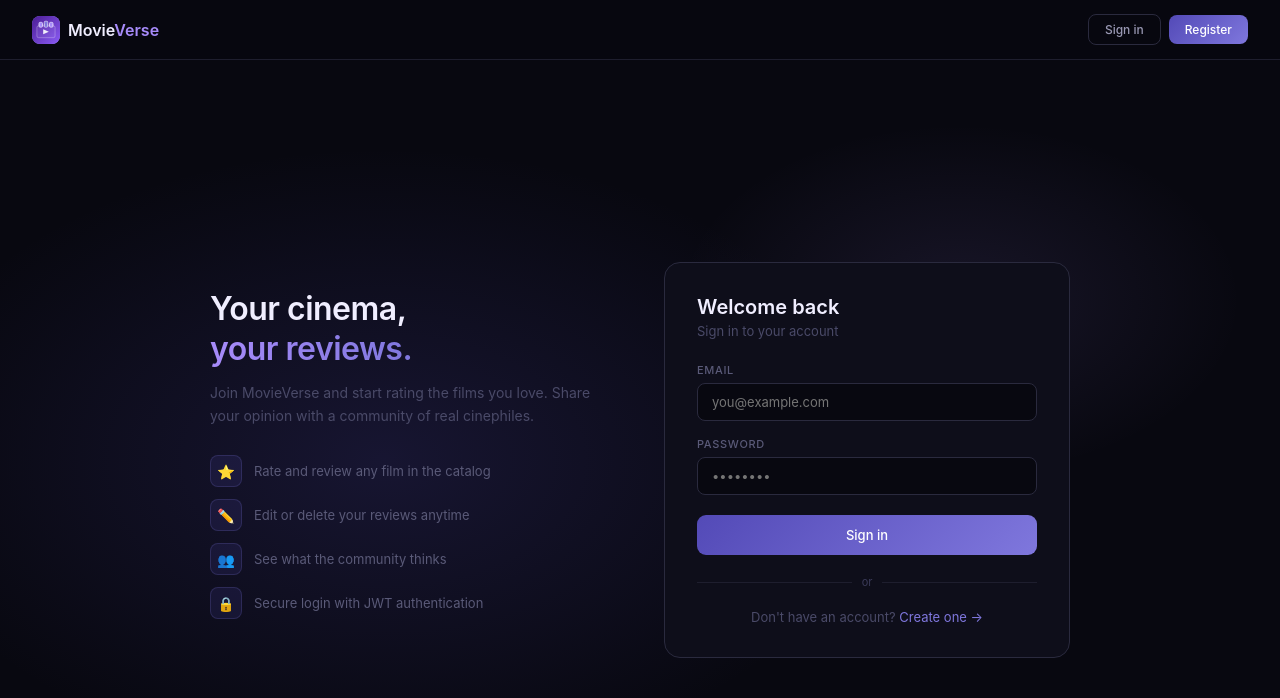
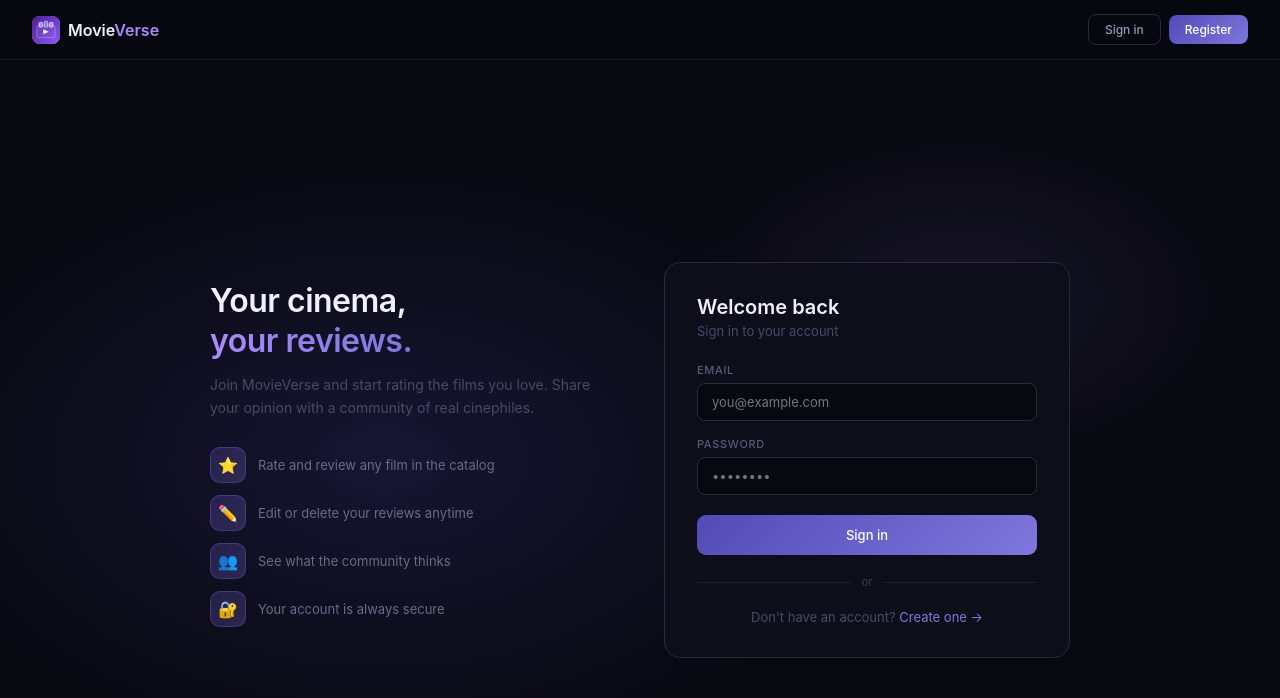
Before and after one commit to marianabarrero/filmlog, a React (Create React App) app in the folder frontend/: page /login in a window 1280 px wide. Shown: the top 698 px of the page. Built offline with nearby package versions, Linux system fonts and the light colour scheme; no server answers.

Commit message:
feat: improve mobile responsiveness and login page design

```diff
--- a/frontend/src/index.css
+++ b/frontend/src/index.css
@@ -41,3 +41,32 @@ button {
 input, textarea {
   font-family: inherit;
 }
+
+@media (max-width: 768px) {
+  .movie-detail-grid {
+    grid-template-columns: 1fr !important;
+  }
+  .reviews-grid {
+    grid-template-columns: 1fr !important;
+  }
+  .admin-grid {
+    grid-template-columns: 1fr !important;
+  }
+  .login-grid {
+    grid-template-columns: 1fr !important;
+  }
+  .movies-grid-container {
+    grid-template-columns: repeat(2, 1fr) !important;
+    padding: 0 16px 16px !important;
+    gap: 10px !important;
+  }
+  .hero-section {
+    padding: 32px 16px 24px !important;
+  }
+  .hero-section h1 {
+    font-size: 26px !important;
+  }
+  .nav-container {
+    padding: 0 16px !important;
+  }
+}
--- a/frontend/src/pages/Login.js
+++ b/frontend/src/pages/Login.js
@@ -1,7 +1,17 @@
-import React, { useState } from 'react';
+import React, { useState, useEffect } from 'react';
 import { Link, useNavigate } from 'react-router-dom';
 import { login } from '../services/api';
 import { useAuth } from '../context/AuthContext';
+
+function useIsMobile() {
+  const [isMobile, setIsMobile] = useState(window.innerWidth < 768);
+  useEffect(() => {
+    const handle = () => setIsMobile(window.innerWidth < 768);
+    window.addEventListener('resize', handle);
+    return () => window.removeEventListener('resize', handle);
+  }, []);
+  return isMobile;
+}
 
 export default function Login() {
   const [email, setEmail] = useState('');
@@ -10,6 +20,7 @@ export default function Login() {
   const [loading, setLoading] = useState(false);
   const { loginUser } = useAuth();
   const navigate = useNavigate();
+  const isMobile = useIsMobile();
 
   const handleSubmit = async (e) => {
     e.preventDefault();
@@ -28,10 +39,26 @@ export default function Login() {
     }
   };
 
+  const inputStyle = {
+    width: '100%', background: '#080810', border: '1px solid #2a2a3e',
+    borderRadius: '8px', padding: '10px 14px', fontSize: '13px',
+    color: '#f0eeff', outline: 'none', fontFamily: 'inherit',
+  };
+
+  const labelStyle = {
+    fontSize: '11px', fontWeight: '500', color: '#5a5a78',
+    display: 'block', marginBottom: '6px',
+    textTransform: 'uppercase', letterSpacing: '0.06em',
+  };
+
   return (
-    <div style={{ minHeight: '100vh', background: '#080810', display: 'flex', alignItems: 'center', justifyContent: 'center', padding: '24px', position: 'relative', overflow: 'hidden' }}>
+    <div style={{ minHeight: '100vh', background: '#080810', display: 'flex', alignItems: 'center', justifyContent: 'center', padding: isMobile ? '16px' : '24px', position: 'relative', overflow: 'hidden' }}>
       <div style={{ position: 'absolute', inset: 0, background: 'radial-gradient(ellipse 60% 60% at 30% 50%,rgba(83,74,183,0.2) 0%,transparent 65%),radial-gradient(ellipse 40% 40% at 75% 30%,rgba(167,139,250,0.1) 0%,transparent 55%)', pointerEvents: 'none' }} />
-      <div style={{ display: 'grid', gridTemplateColumns: '1fr 1fr', gap: '48px', maxWidth: '860px', width: '100%', position: 'relative', zIndex: 1 }}>
+
+      <div style={{ display: 'grid', gridTemplateColumns: isMobile ? '1fr' : '1fr 1fr', gap: isMobile ? '0' : '48px', maxWidth: '860px', width: '100%', position: 'relative', zIndex: 1 }}>
+
+        {/* LEFT SIDE - hidden on mobile */}
+        {!isMobile && (
           <div style={{ display: 'flex', flexDirection: 'column', justifyContent: 'center' }}>
             <h2 style={{ fontSize: '32px', fontWeight: '600', color: '#f0eeff', lineHeight: '1.25', marginBottom: '12px', letterSpacing: '-0.5px' }}>
               Your cinema,<br />
@@ -44,28 +71,43 @@ export default function Login() {
             { icon: '⭐', text: 'Rate and review any film in the catalog' },
             { icon: '✏️', text: 'Edit or delete your reviews anytime' },
             { icon: '👥', text: 'See what the community thinks' },
-            { icon: '🔒', text: 'Secure login with JWT authentication' },
+            { icon: '🔐', text: 'Your account is always secure' },
             ].map((f, i) => (
              <div key={i} style={{ display: 'flex', alignItems: 'center', gap: '12px', marginBottom: '12px' }}>
-              <div style={{ width: '32px', height: '32px', borderRadius: '8px', background: 'rgba(83,74,183,0.15)', border: '1px solid rgba(127,119,221,0.2)', display: 'flex', alignItems: 'center', justifyContent: 'center', fontSize: '14px' }}>{f.icon}</div>
-              <span style={{ fontSize: '13px', color: '#5a5a78' }}>{f.text}</span>
+                <div style={{ width: '36px', height: '36px', borderRadius: '10px', background: 'linear-gradient(135deg,rgba(83,74,183,0.3),rgba(167,139,250,0.2))', border: '1px solid rgba(127,119,221,0.3)', display: 'flex', alignItems: 'center', justifyContent: 'center', fontSize: '16px', flexShrink: 0 }}>
+                 {f.icon}
+                </div>
+                <span style={{ fontSize: '13px', color: '#6b6a88', lineHeight: '1.4' }}>{f.text}</span>
              </div>
             ))}
           </div>
-        <div style={{ background: '#0e0e1a', border: '1px solid #2a2a3e', borderRadius: '16px', padding: '32px' }}>
+        )}
+
+        {/* LOGIN CARD */}
+        <div style={{ background: '#0e0e1a', border: '1px solid #2a2a3e', borderRadius: '16px', padding: isMobile ? '28px 20px' : '32px' }}>
+          {isMobile && (
+            <div style={{ textAlign: 'center', marginBottom: '24px' }}>
+              <div style={{ fontSize: '28px', marginBottom: '8px' }}>🎬</div>
+              <div style={{ fontSize: '18px', fontWeight: '600', color: '#f0eeff', marginBottom: '4px' }}>MovieVerse</div>
+            </div>
+          )}
           <div style={{ fontSize: '20px', fontWeight: '600', color: '#f0eeff', marginBottom: '4px' }}>Welcome back</div>
           <div style={{ fontSize: '13px', color: '#4a4a68', marginBottom: '24px' }}>Sign in to your account</div>
-          {error && <div style={{ background: 'rgba(163,45,45,0.15)', border: '1px solid rgba(163,45,45,0.3)', borderRadius: '8px', padding: '10px 14px', fontSize: '13px', color: '#f09595', marginBottom: '16px' }}>{error}</div>}
+          {error && (
+            <div style={{ background: 'rgba(163,45,45,0.15)', border: '1px solid rgba(163,45,45,0.3)', borderRadius: '8px', padding: '10px 14px', fontSize: '13px', color: '#f09595', marginBottom: '16px' }}>
+              {error}
+            </div>
+          )}
           <form onSubmit={handleSubmit}>
             <div style={{ marginBottom: '16px' }}>
-              <label style={{ fontSize: '11px', fontWeight: '500', color: '#5a5a78', display: 'block', marginBottom: '6px', textTransform: 'uppercase', letterSpacing: '0.06em' }}>Email</label>
-              <input value={email} onChange={e => setEmail(e.target.value)} type="email" placeholder="you@example.com" required style={{ width: '100%', background: '#080810', border: '1px solid #2a2a3e', borderRadius: '8px', padding: '10px 14px', fontSize: '13px', color: '#f0eeff', outline: 'none' }} />
+              <label style={labelStyle}>Email</label>
+              <input value={email} onChange={e => setEmail(e.target.value)} type="email" placeholder="you@example.com" required style={inputStyle} />
             </div>
             <div style={{ marginBottom: '20px' }}>
-              <label style={{ fontSize: '11px', fontWeight: '500', color: '#5a5a78', display: 'block', marginBottom: '6px', textTransform: 'uppercase', letterSpacing: '0.06em' }}>Password</label>
-              <input value={password} onChange={e => setPassword(e.target.value)} type="password" placeholder="••••••••" required style={{ width: '100%', background: '#080810', border: '1px solid #2a2a3e', borderRadius: '8px', padding: '10px 14px', fontSize: '13px', color: '#f0eeff', outline: 'none' }} />
+              <label style={labelStyle}>Password</label>
+              <input value={password} onChange={e => setPassword(e.target.value)} type="password" placeholder="••••••••" required style={inputStyle} />
             </div>
-            <button type="submit" disabled={loading} style={{ width: '100%', background: 'linear-gradient(135deg,#534ab7,#7f77dd)', border: 'none', color: '#fff', padding: '12px', borderRadius: '9px', fontSize: '13px', fontWeight: '500', cursor: loading ? 'not-allowed' : 'pointer', opacity: loading ? 0.7 : 1 }}>
+            <button type="submit" disabled={loading} style={{ width: '100%', background: 'linear-gradient(135deg,#534ab7,#7f77dd)', border: 'none', color: '#fff', padding: '12px', borderRadius: '9px', fontSize: '13px', fontWeight: '500', cursor: loading ? 'not-allowed' : 'pointer', opacity: loading ? 0.7 : 1, fontFamily: 'inherit' }}>
               {loading ? 'Signing in...' : 'Sign in'}
             </button>
           </form>
--- a/frontend/src/pages/MovieDetail.js
+++ b/frontend/src/pages/MovieDetail.js
@@ -123,7 +123,7 @@ export default function MovieDetail() {
 
       {/* MOVIE DETAIL */}
       <div style={{ background: '#0e0e1a', border: '1px solid #2a2a3e', borderRadius: '16px', overflow: 'hidden', marginBottom: '24px' }}>
-        <div style={{ display: 'grid', gridTemplateColumns: '200px 1fr', gap: '0' }}>
+        <div style={{ display: 'grid', gridTemplateColumns: window.innerWidth < 768 ? '1fr' : '200px 1fr', gap: '0' }}>
           <div style={{ background: 'linear-gradient(135deg,#0d0820,#1a1035)', display: 'flex', alignItems: 'center', justifyContent: 'center', minHeight: '280px' }}>
             {movie.poster_url ? (
               <img src={movie.poster_url} alt={movie.title} style={{ width: '100%', height: '100%', objectFit: 'cover' }} />
@@ -178,7 +178,7 @@ export default function MovieDetail() {
         </div>
       </div>
 
-      <div style={{ display: 'grid', gridTemplateColumns: '1fr 1fr', gap: '24px' }}>
+      <div style={{ display: 'grid', gridTemplateColumns: window.innerWidth < 768 ? '1fr' : '1fr 1fr', gap: '24px' }}>
         {/* REVIEWS LIST */}
         <div>
           <h2 style={{ fontSize: '14px', fontWeight: '500', color: '#5a5a78', textTransform: 'uppercase', letterSpacing: '0.08em', marginBottom: '16px' }}>
```
Lines whose indentation alone changed are shown as unchanged.
